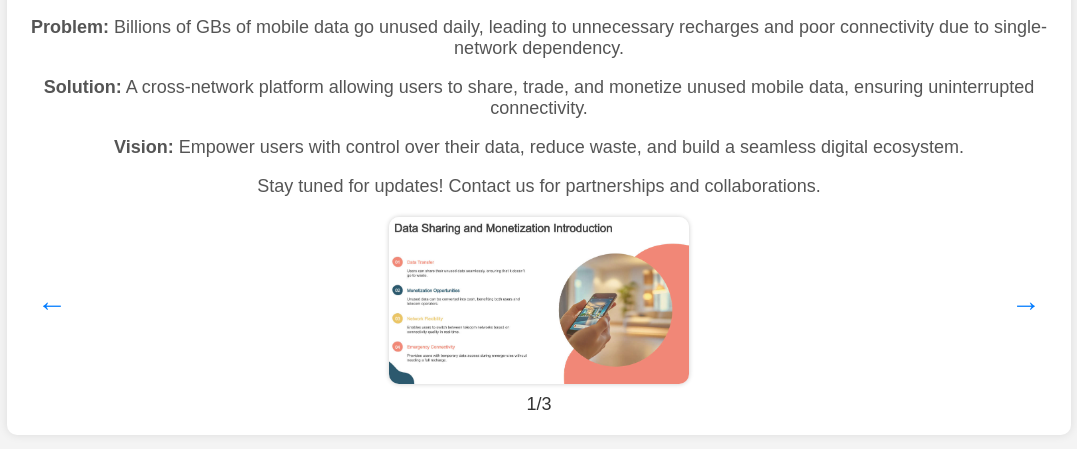
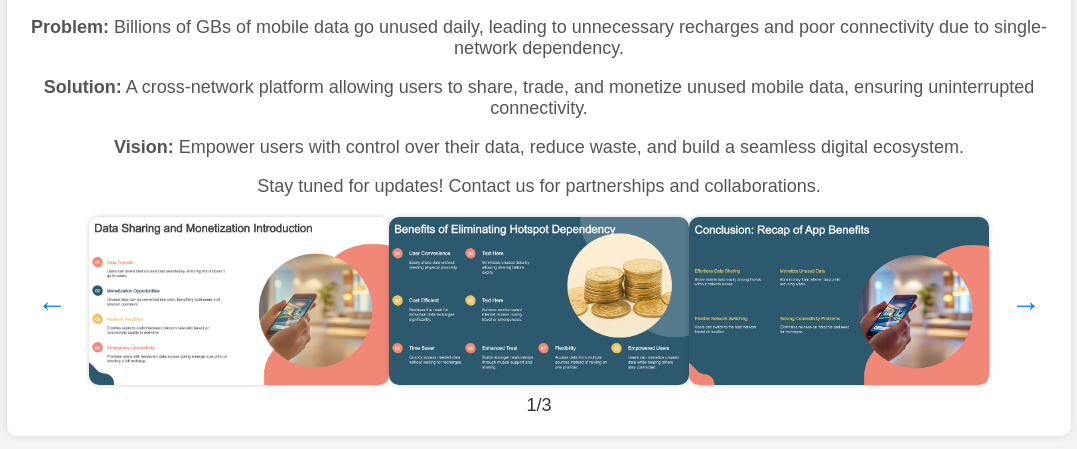
Before and after one commit to PranavJain-GOAT/Zlpha-Connect, a plain HTML site: page index.html in a window 1280 px wide. Shown: the part 181-630 px from the top of the page, without its empty margins (101-1178 px from the left). Drawn offline with Linux system fonts and the light colour scheme.

Commit message:
Update index.html

```diff
--- a/index.html
+++ b/index.html
@@ -73,6 +73,8 @@
         <div class="image-container">
             <span class="arrow left-arrow" onclick="prevSlide()">&#8592;</span>
             <img id="slide-image" src="ss2.png" alt="Slide">
+              <img id="slide-image" src="ss7.png" alt="Slide">
+  <img id="slide-image" src="ss19.png" alt="Slide">
             <span class="arrow right-arrow" onclick="nextSlide()">&#8594;</span>
         </div>
         <div class="slide-counter" id="slide-counter">1/3</div>
```
